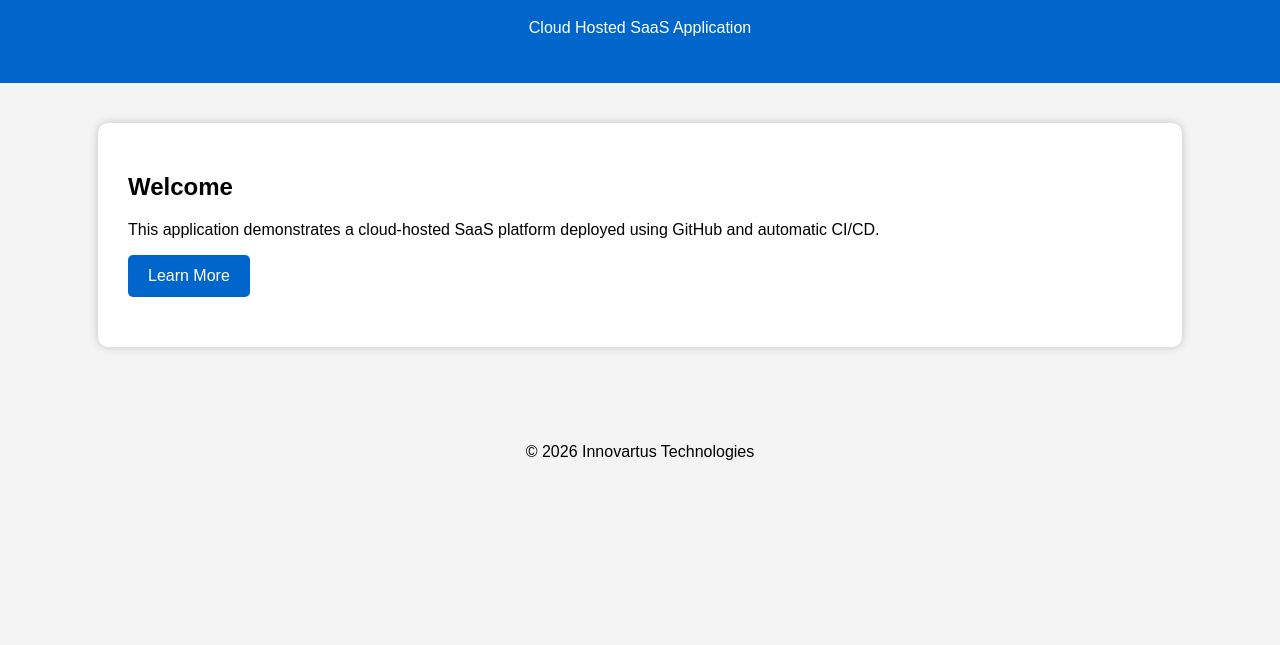
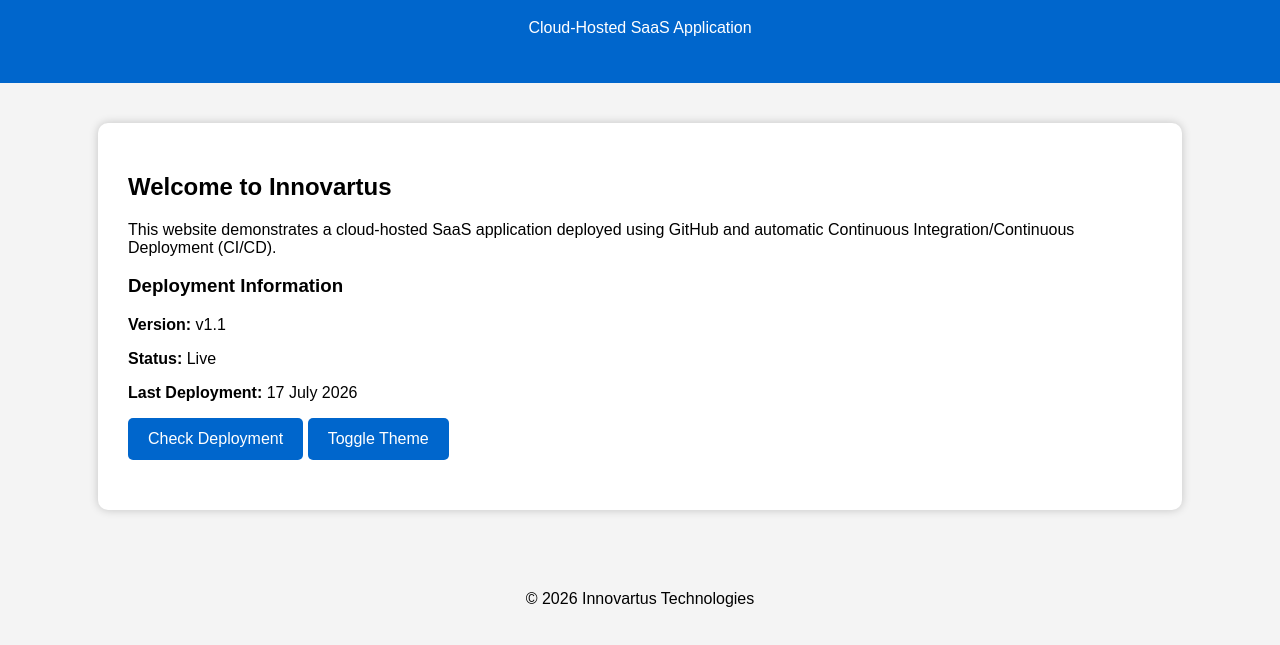
Before and after one commit to agbenorwuprince999-sys/innovartus-saas, a plain HTML site: page index.html in a window 1280 px wide. Shown: the part 91-736 px from the top of the page. Drawn offline with Linux system fonts and the light colour scheme.

Commit message:
Update index.html

```diff
--- a/index.html
+++ b/index.html
@@ -3,33 +3,51 @@
 <head>
     <meta charset="UTF-8">
     <meta name="viewport" content="width=device-width, initial-scale=1.0">
-    <title>Innovartus Technologies</title>
+    <title>Innovartus Technologies - SaaS</title>
     <link rel="stylesheet" href="style.css">
 </head>
 <body>
 
 <header>
     <h1>Innovartus Technologies</h1>
-    <p>Cloud Hosted SaaS Application</p>
+    <p>Cloud-Hosted SaaS Application</p>
 </header>
 
-<section class="container">
-    <h2>Welcome</h2>
+<div class="container">
+
+    <h2>Welcome to Innovartus</h2>
 
     <p>
-        This application demonstrates a cloud-hosted SaaS platform
-        deployed using GitHub and automatic CI/CD.
+        This website demonstrates a cloud-hosted SaaS application deployed
+        using GitHub and automatic Continuous Integration/Continuous Deployment (CI/CD).
     </p>
 
-    <button onclick="showMessage()">
-        Learn More
+    <div class="card">
+        <h3>Deployment Information</h3>
+
+        <p><strong>Version:</strong> <span id="version">v1.1</span></p>
+
+        <p><strong>Status:</strong> <span class="status">Live</span></p>
+
+        <p><strong>Last Deployment:</strong>
+            <span id="deployDate">17 July 2026</span>
+        </p>
+    </div>
+
+    <button onclick="deployUpdate()">
+        Check Deployment
+    </button>
+
+    <button onclick="changeTheme()">
+        Toggle Theme
     </button>
 
     <p id="message"></p>
-</section>
+
+</div>
 
 <footer>
-    <p>© 2026 Innovartus Technologies</p>
+    © 2026 Innovartus Technologies
 </footer>
 
 <script src="script.js"></script>
```
